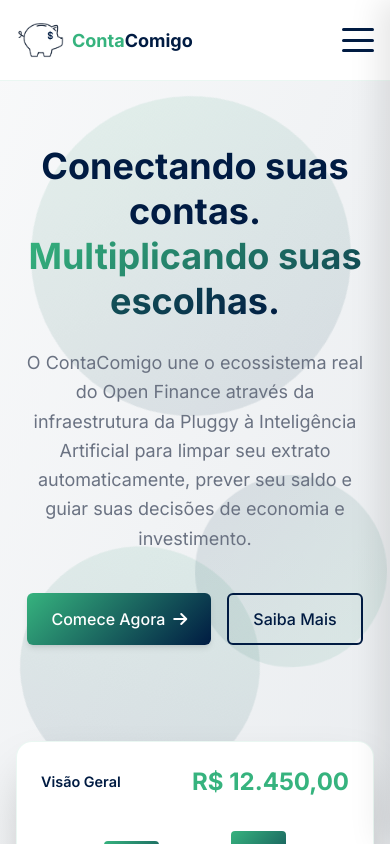
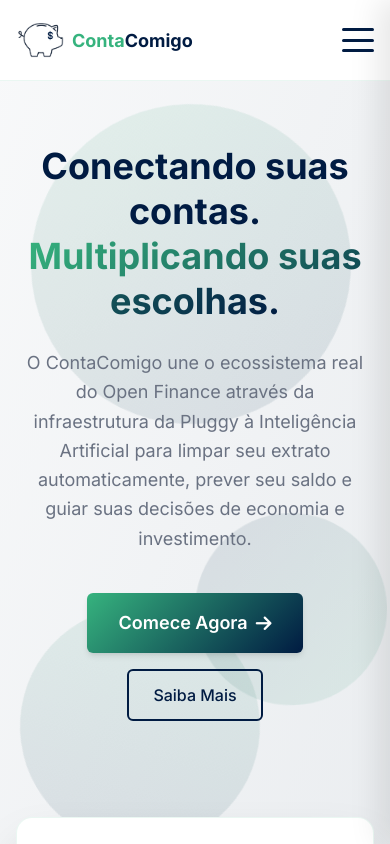
Before and after one commit to ContaComigo-Project/conta-comigo, a React (Vite) app: page / in a window 390 px wide. Shown: the top 844 px of the page. Built offline with nearby package versions, Linux system fonts and the light colour scheme.

Commit message:
refactor: replace static link button with reusable AnimatedButton component in Hero section

```diff
--- a/src/pages/landing/components/Hero.tsx
+++ b/src/pages/landing/components/Hero.tsx
@@ -1,5 +1,6 @@
 import React, { useState, useEffect } from 'react';
 import { Link } from 'react-router-dom';
+import { AnimatedButton } from '../../../components/ui/AnimatedButton';
 
 export default function Hero() {
   const [displayValue, setDisplayValue] = useState(0);
@@ -55,13 +56,9 @@
                 O ContaComigo une o ecossistema real do Open Finance através da infraestrutura da Pluggy à Inteligência Artificial para limpar seu extrato automaticamente, prever seu saldo e guiar suas decisões de economia e investimento.
               </p>
               <div className="flex gap-4 flex-wrap justify-center md:justify-start">
-                <Link to="/register" className="px-6 py-3 md:px-8 md:py-4 text-base md:text-lg font-medium bg-gradient-primary text-white rounded-md shadow-md transition-all duration-150 hover:-translate-y-1 hover:shadow-lg inline-flex items-center group overflow-hidden relative">
-                  <div className="absolute top-0 -left-full w-full h-full bg-linear-to-r from-transparent via-white/20 to-transparent transition-all duration-500 group-hover:left-full"></div>
-                  <span className="relative z-10 flex items-center">
-                    Comece Agora
-                    <i className="fas fa-arrow-right ml-2 transition-transform group-hover:translate-x-1"></i>
-                  </span>
-                </Link>
+                <AnimatedButton to="/register" size="lg" icon={<i className="fas fa-arrow-right"></i>}>
+                  Comece Agora
+                </AnimatedButton>
                 <a href="#beneficios" className="px-6 py-3 md:px-8 md:py-4 text-base md:text-lg font-medium bg-transparent border-2 border-[#001b42] text-[#001b42] rounded-md transition-all duration-150 hover:bg-[#001b42] hover:text-white inline-flex items-center">
                   Saiba Mais
                 </a>
```
